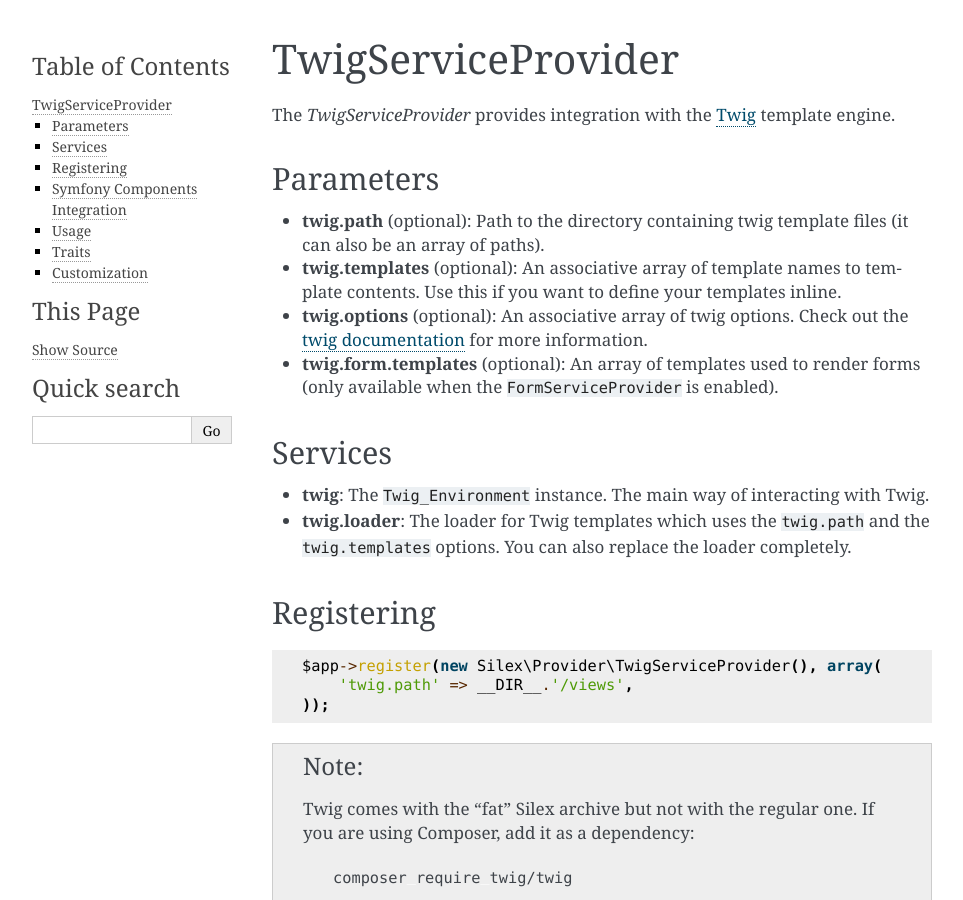
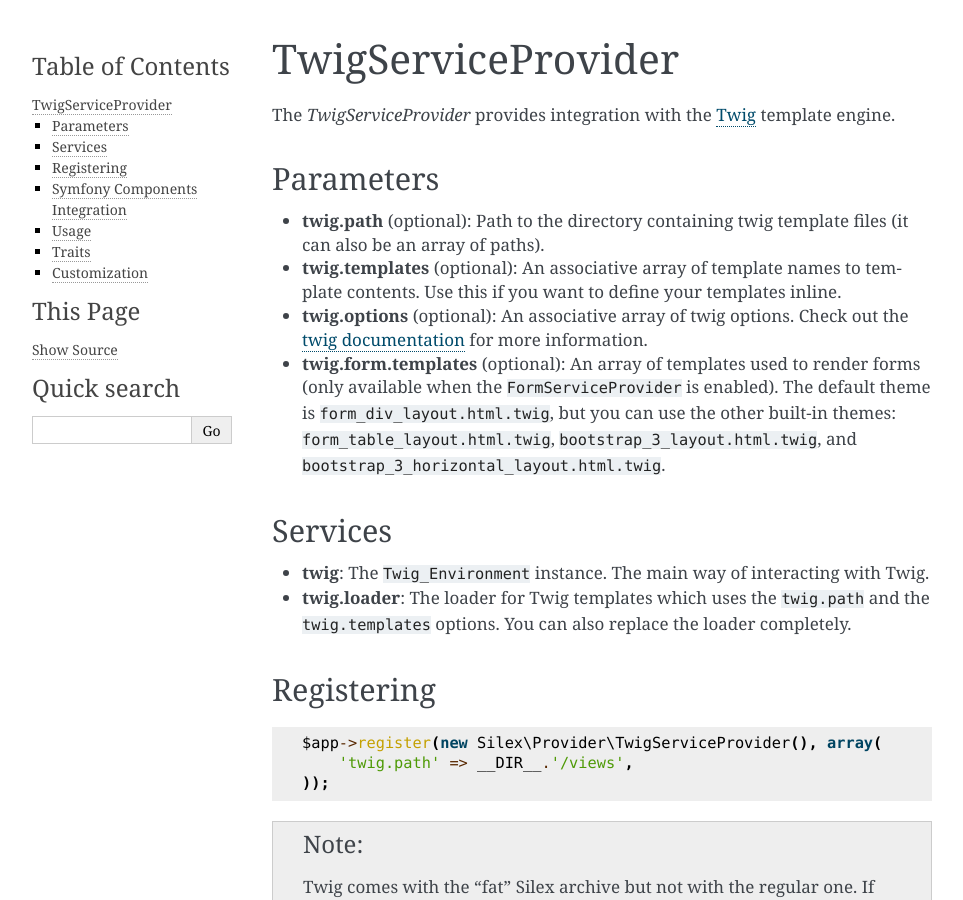
Before and after one commit to silexphp/Silex, a Sphinx documentation site: the page built from doc/providers/twig.rst, in a window 1280 px wide and 900 px high. Shown: the whole window, without its empty margins (148-1111 px from the left). Built offline with Sphinx 7.4.7, drawn with Linux system fonts in a browser that asks for light colours; pages that are not in the unit, such as notebooks, are missing from menus.

Commit message:
added a note about built-in form themes

```diff
--- a/doc/providers/twig.rst
+++ b/doc/providers/twig.rst
@@ -18,7 +18,11 @@
   for more information.
 
 * **twig.form.templates** (optional): An array of templates used to render
-  forms (only available when the ``FormServiceProvider`` is enabled).
+  forms (only available when the ``FormServiceProvider`` is enabled). The
+  default theme is ``form_div_layout.html.twig``, but you can use the other
+  built-in themes: ``form_table_layout.html.twig``,
+  ``bootstrap_3_layout.html.twig``, and
+  ``bootstrap_3_horizontal_layout.html.twig``.
 
 Services
 --------
```
